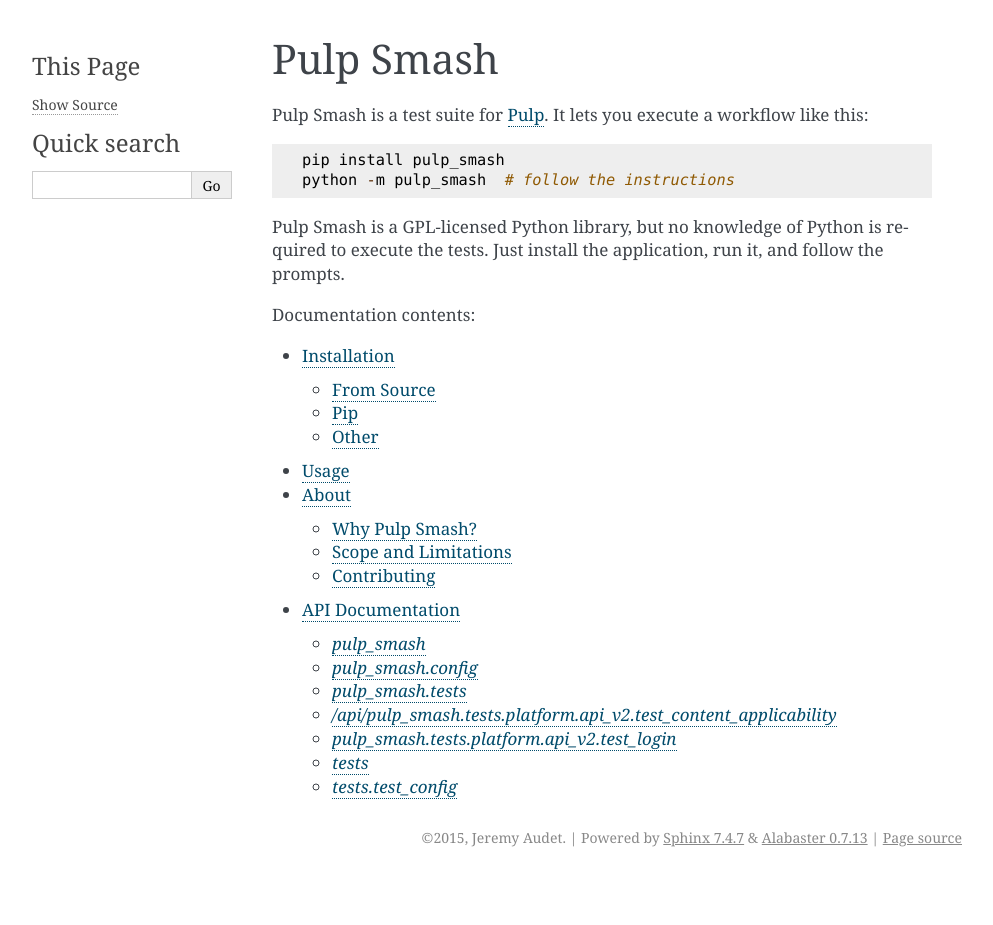
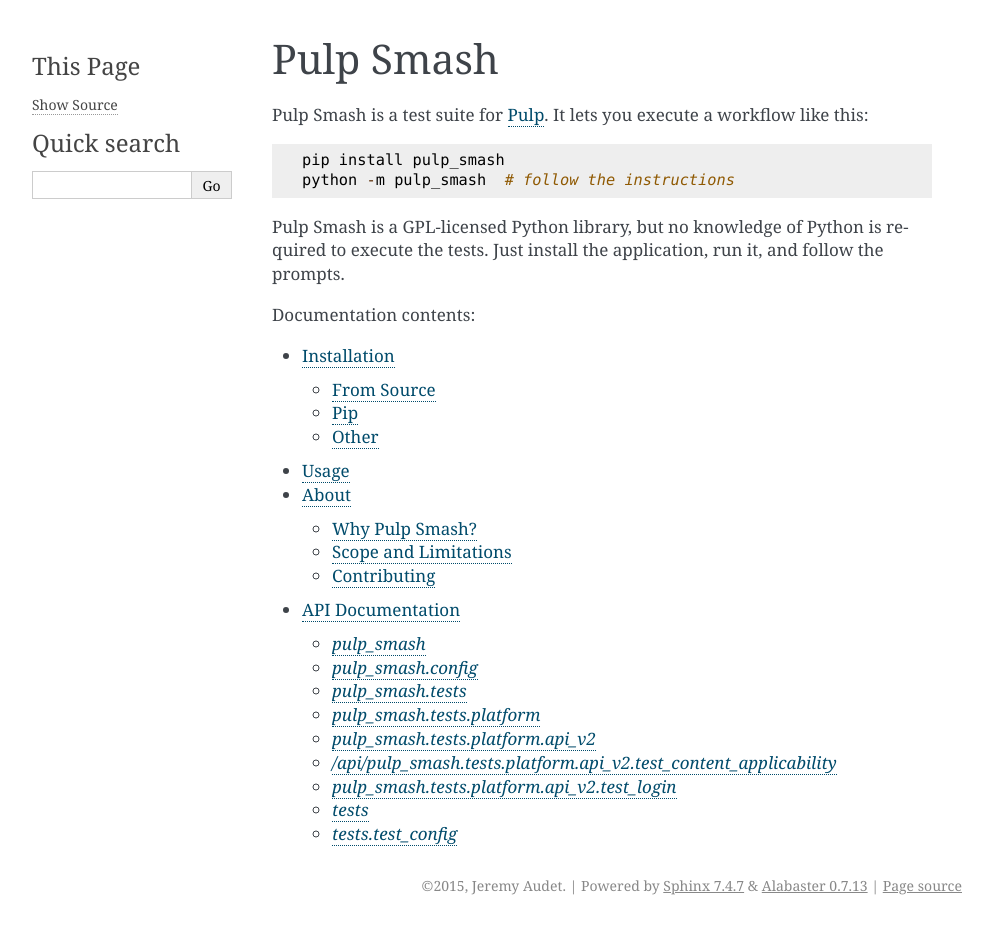
Before and after one commit to pulp/pulp-smash, a Sphinx documentation site: the page built from docs/index.rst, in a window 1280 px wide. Shown: the whole page, without its empty margins (148-1141 px from the left). Built offline with Sphinx 7.4.7, drawn with Linux system fonts in a browser that asks for light colours; before the commit the page ends 900 px from its top, so only the background shows below that.

Commit message:
Add missing modules to documentation
Commit 844499e3210ca97fb5e84ca4f3a14c8811008ac0 rearranged test code but failed
to properly document the updated structure of the test suite. Fix this mistake.

```diff
--- a/docs/api.rst
+++ b/docs/api.rst
@@ -13,6 +13,8 @@
     api/pulp_smash
     api/pulp_smash.config
     api/pulp_smash.tests
+    api/pulp_smash.tests.platform
+    api/pulp_smash.tests.platform.api_v2
     api/pulp_smash.tests.platform.api_v2.test_content_applicability
     api/pulp_smash.tests.platform.api_v2.test_login
     api/tests
--- /dev/null
+++ b/docs/api/pulp_smash.tests.platform.api_v2.rst
@@ -0,0 +1,7 @@
+`pulp_smash.tests.platform.api_v2`
+==================================
+
+Location: :doc:`/index` → :doc:`/api` →
+:doc:`/api/pulp_smash.tests.platform.api_v2`
+
+.. automodule:: pulp_smash.tests.platform.api_v2
--- /dev/null
+++ b/docs/api/pulp_smash.tests.platform.rst
@@ -0,0 +1,6 @@
+`pulp_smash.tests.platform`
+===========================
+
+Location: :doc:`/index` → :doc:`/api` → :doc:`/api/pulp_smash.tests.platform`
+
+.. automodule:: pulp_smash.tests.platform
```
Also changed, not shown: 1 other file.
